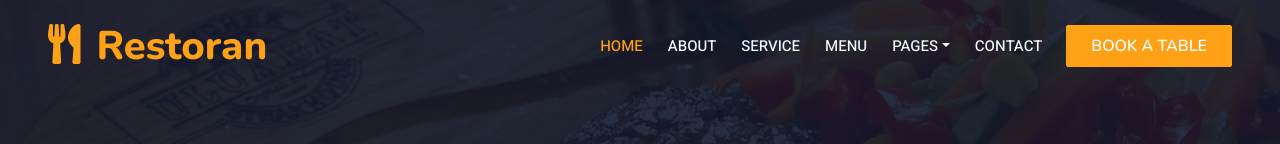
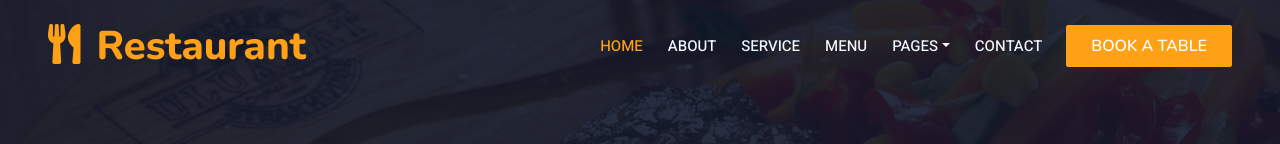
Before and after one commit to Moussassoss/pizza-restaurant, a plain HTML site: page index.html in a window 1280 px wide. Shown: the top 144 px of the page. Drawn offline with nearby package versions, Linux system fonts and the light colour scheme.

Commit message:
restaurant h1

```diff
--- a/index.html
+++ b/index.html
@@ -47,7 +47,7 @@
         <div class="container-xxl position-relative p-0">
             <nav class="navbar navbar-expand-lg navbar-dark bg-dark px-4 px-lg-5 py-3 py-lg-0">
                 <a href="" class="navbar-brand p-0">
-                    <h1 class="text-primary m-0"><i class="fa fa-utensils me-3"></i>Restoran</h1>
+                    <h1 class="text-primary m-0"><i class="fa fa-utensils me-3"></i>Restaurant</h1>
                     <!-- <img src="img/logo.png" alt="Logo"> -->
                 </a>
                 <button class="navbar-toggler" type="button" data-bs-toggle="collapse" data-bs-target="#navbarCollapse">
```
